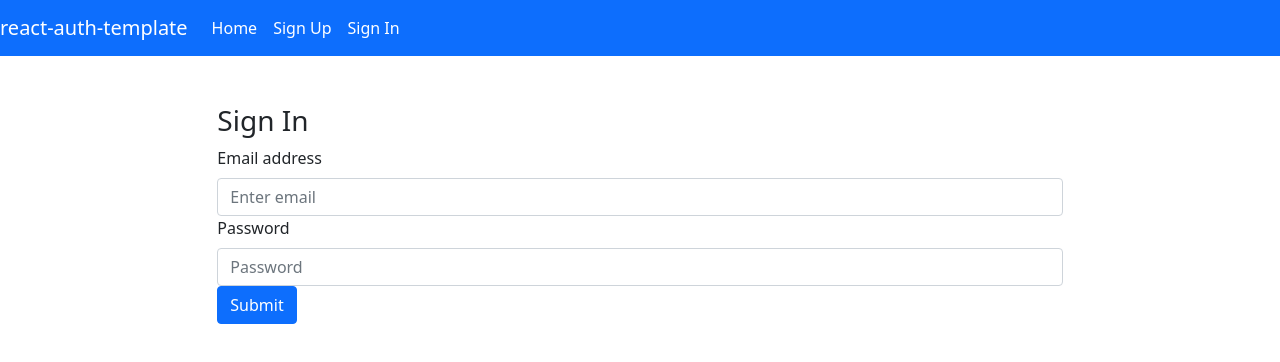
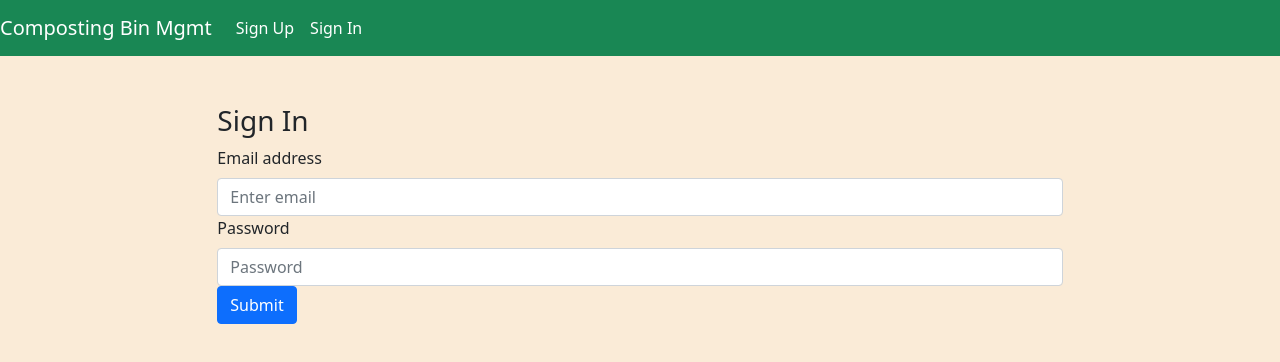
Before and after one commit to davidnierman/composting-mgmt-systems, a React (Create React App) app in the folder react-composting-mgmt-systems/: page /sign-in in a window 1280 px wide. Shown: the top 362 px of the page. Built offline with nearby package versions, Linux system fonts and the light colour scheme.

Commit message:
Add option to create new location if no locations show & add color styling

```diff
--- a/react-composting-mgmt-systems/public/index.html
+++ b/react-composting-mgmt-systems/public/index.html
@@ -26,7 +26,7 @@
     -->
     <title>React App</title>
   </head>
-  <body>
+  <body style="background-color: antiquewhite;">
     <noscript>You need to enable JavaScript to run this app.</noscript>
     <div id="root"></div>
     <!--
--- a/react-composting-mgmt-systems/src/components/location/LocationIndex.js
+++ b/react-composting-mgmt-systems/src/components/location/LocationIndex.js
@@ -29,7 +29,23 @@ const LocationIndex = (props) => {
     if (!locations) {
         return <p>loading...</p>
     } else if (locations.length === 0) {
-        return <p>No locations yet, go add some</p>
+        return(
+            <>
+            <h2> No locations yet, go add some</h2>
+
+            <Button variant="warning" onClick={() => setModalOpen(true)}>
+                Create Location
+            </Button>
+
+            <CreateLocationModal
+                user={user}
+                show={modalOpen}
+                handleClose={() => setModalOpen(false)}
+                msgAlert={msgAlert}
+                // triggerRefresh={triggerRefresh}
+            />
+            </>
+        )
     }
 
     // return the locations
--- a/react-composting-mgmt-systems/src/components/location/ShowLocation.js
+++ b/react-composting-mgmt-systems/src/components/location/ShowLocation.js
@@ -1,6 +1,6 @@
 import React, { useState, useEffect } from 'react'
 import { show } from '../../api/location'
-import { Button } from 'react-bootstrap'
+import { Button, ButtonGroup } from 'react-bootstrap'
 import { useParams } from 'react-router-dom';
 import EditLocationModal from './EditLocationModal';
 import DeleteLocationModal from './DeleteLocationModal'
@@ -50,13 +50,16 @@ const ShowLocation = (props) => {
     return (
         <>
             <h2>Location {location.id}</h2>
+            <ButtonGroup>
             <Button variant="warning" onClick={() => setModalOpen(true)}>
                 Edit Location
             </Button>
 
-            <Button variant="warning" onClick={() => setDeleteModalOpen(true)}>
+            <Button variant="danger" onClick={() => setDeleteModalOpen(true)}>
                 Delete Location
             </Button>
+            </ButtonGroup>
+
             <h1>Location</h1>
             <table class="table">
                 <thead>
--- a/react-composting-mgmt-systems/src/components/shared/Header.js
+++ b/react-composting-mgmt-systems/src/components/shared/Header.js
@@ -33,19 +33,20 @@ const unauthenticatedOptions = (
 
 const alwaysOptions = (
 	<>
-		<Nav.Link>
+		{/* <Nav.Link>
 			<Link to='/' style={linkStyle}>
 				Home
 			</Link>
-		</Nav.Link>
+		</Nav.Link> */}
 	</>
 )
 
-const Header = ({ user }) => (
-	<Navbar bg='primary' variant='dark' expand='md'>
+const Header = ({ user }) => {
+	return (
+		<Navbar bg='success' variant='light' expand='md'>
 			<Navbar.Brand>
 				<Link to='/' style={linkStyle}>
-                react-auth-template
+					Composting Bin Mgmt
 				</Link>
 			</Navbar.Brand>
 			<Navbar.Toggle aria-controls='basic-navbar-nav' />
@@ -60,5 +61,6 @@ const Header = ({ user }) => (
 			</Navbar.Collapse>
 		</Navbar>
 	)
+}
 
 export default Header
--- a/react-composting-mgmt-systems/src/index.css
+++ b/react-composting-mgmt-systems/src/index.css
@@ -1,10 +1,11 @@
 body {
   margin: 0;
-  font-family: -apple-system, BlinkMacSystemFont, 'Segoe UI', 'Roboto', 'Oxygen',
-    'Ubuntu', 'Cantarell', 'Fira Sans', 'Droid Sans', 'Helvetica Neue',
+  font-family: -apple-system, BlinkMacSystemFont, 'Helvetica Neue', 'Segoe UI', 'Roboto', 'Oxygen',
+    'Ubuntu', 'Cantarell', 'Fira Sans', 'Droid Sans',
     sans-serif;
   -webkit-font-smoothing: antialiased;
   -moz-osx-font-smoothing: grayscale;
+  background-color: green;
 }
 
 code {
```
Lines whose indentation alone changed are shown as unchanged.
